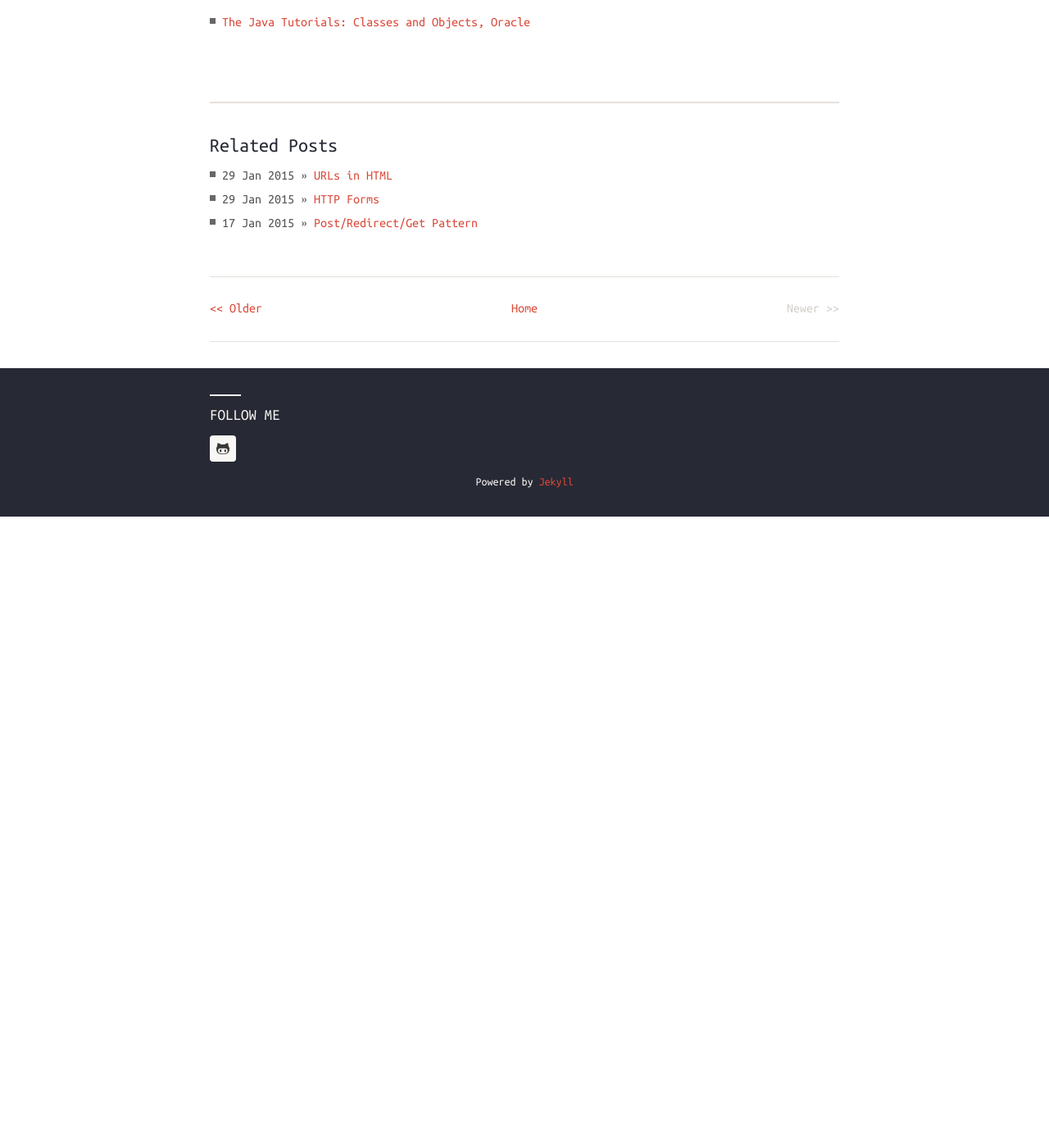
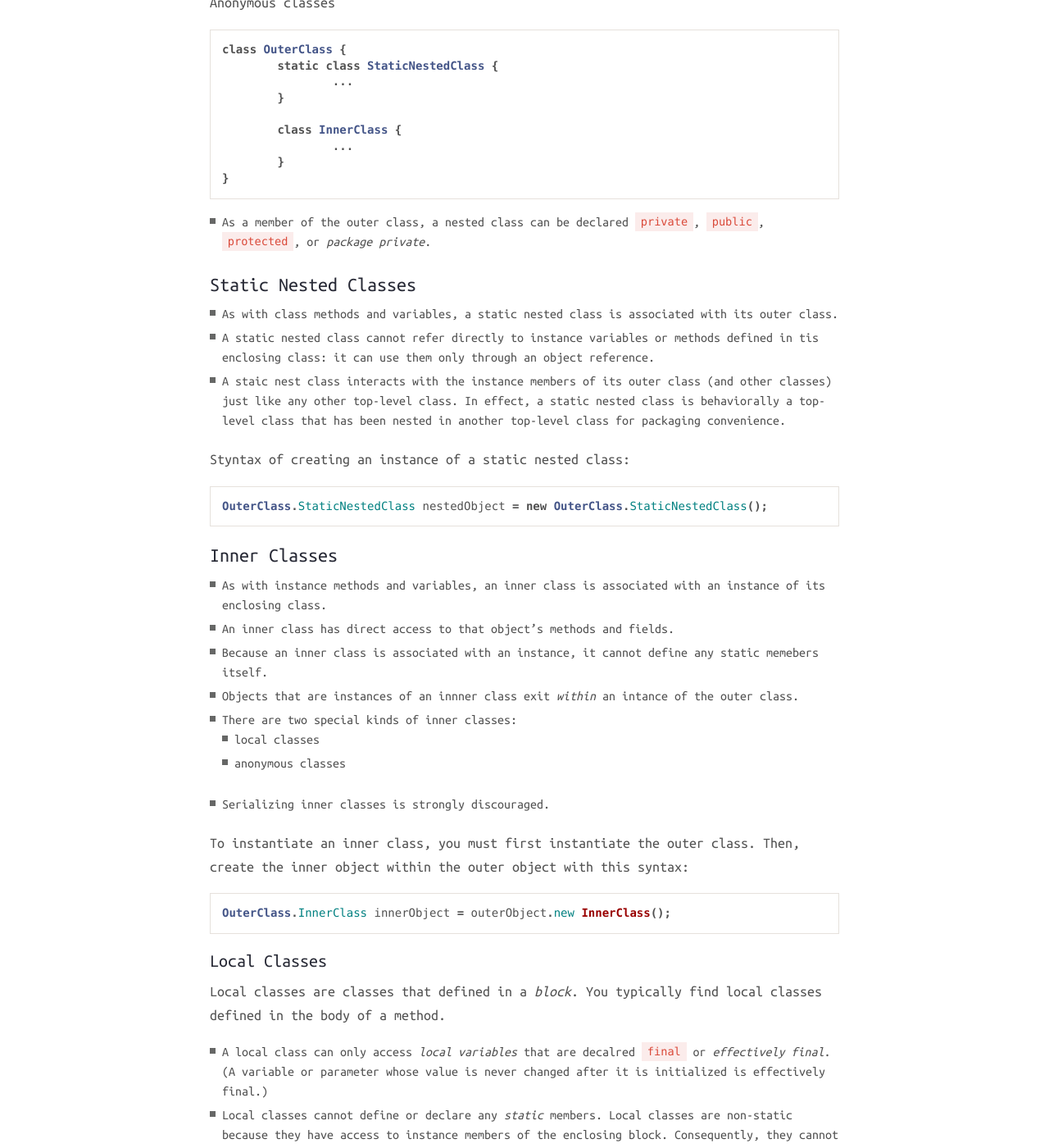
Before and after one commit to haixuanc/haixuanc.github.io, a Jekyll site: the page built from _posts/2015-03-06-java-essentials.markdown, in a window 1280 px wide and 1400 px high, scrolled down 5434 px. Shown: the whole window at 82% size. Built offline with Jekyll 4.4.1, drawn with Linux system fonts in a browser that asks for light colours; nearby versions of some CDN libraries; before the commit the page ends 6064 px from its top, so only the background shows below that; some of the changed text lies outside the part shown.

Commit message:
Edited post "java essentials"

````diff
--- a/_posts/2015-03-06-java-essentials.markdown
+++ b/_posts/2015-03-06-java-essentials.markdown
@@ -193,6 +193,88 @@ Normally, you would put code to initialize an instance variable in a constructor
 
 ### Nested Classes
 
+Nested classes
+	|__ Static nested classes
+	|__ Inner classes
+		|__ Local classes
+		|__ Anonymous classes
+
+```java
+class OuterClass {
+	static class StaticNestedClass {
+		...
+	}
+
+	class InnerClass {
+		...
+	}
+}
+```
+
+- As a member of the outer class, a nested class can be declared `private`, `public`, `protected`, or *package private*.
+
+#### Static Nested Classes
+
+- As with class methods and variables, a static nested class is associated with its outer class.
+- A static nested class cannot refer directly to instance variables or methods defined in tis enclosing class: it can use them only through an object reference.
+- A staic nest class interacts with the instance members of its outer class (and other classes) just like any other top-level class. In effect, a static nested class is behaviorally a top-level class that has been nested in another top-level class for packaging convenience.
+
+Styntax of creating an instance of a static nested class:
+
+```java
+OuterClass.StaticNestedClass nestedObject = new OuterClass.StaticNestedClass();
+```
+
+#### Inner Classes
+
+- As with instance methods and variables, an inner class is associated with an instance of its enclosing class.
+- An inner class has direct access to that object's methods and fields.
+- Because an inner class is associated with an instance, it cannot define any static memebers itself.
+- Objects that are instances of an innner class exit *within* an intance of the outer class.
+- There are two special kinds of inner classes:
+	- local classes
+	- anonymous classes
+- Serializing inner classes is strongly discouraged.
+
+To instantiate an inner class, you must first instantiate the outer class. Then, create the inner object within the outer object with this syntax:
+
+```java
+OuterClass.InnerClass innerObject = outerObject.new InnerClass();
+```
+
+##### Local Classes
+
+Local classes are classes that defined in a *block*. You typically find local classes defined in the body of a method.
+
+- A local class can only access *local variables* that are decalred `final` or *effectively final*. (A variable or parameter whose value is never changed after it is initialized is effectively final.)
+- Local classes cannot define or declare any *static* members. Local classes are non-static because they have access to instance members of the enclosing block. Consequently, they cannot contain most kinds of static declarations.
+- You cannot declarean *interface* inside a block; interfaces are inherently static.
+- You cannot decalre *static initializers* or *member interfaces* in a local class.
+- A local class can have static members provided that they are *contant variables*. ( A *constant variable* is a variable of primitive type or type `String` that is declared `final` and initialized with a compile-time constant expression.)
+
+##### Anonymous Classes
+
+While local classes are class declarations, anonymous classes are expressions, which means that you define the class in another expression.
+
+```java
+HelloWorld freshGreeting = new HelloWorld() {
+	String name = "tout le monde";
+	public void greet() {
+		greetSomeone("tout le monde");
+	}
+	public void greetSomeone(String someone) {
+		name = someone;
+		System.out.println("Salut " + name);
+	}
+};
+```
+
+- An anonymous class has access to the members of its enclosing class.
+- An anonymous class cannot access local variables in its enclosing scope that are not declared as `final` or *effectively final*.
+- You cannot declare static initializers or member interfaces in an anonymous class.
+- An anonymous class can have static members provided that they are constant variables.
+- You cannot declare constuctors in an anonymous class.
+
 ## References
 
 - [The Java Tutorials: Classes and Objects, Oracle](http://docs.oracle.com/javase/tutorial/java/javaOO/arguments.html)
````
